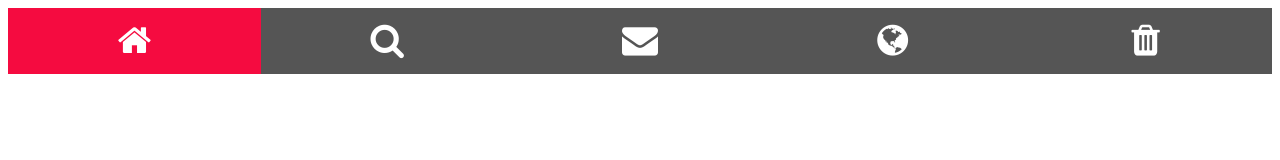
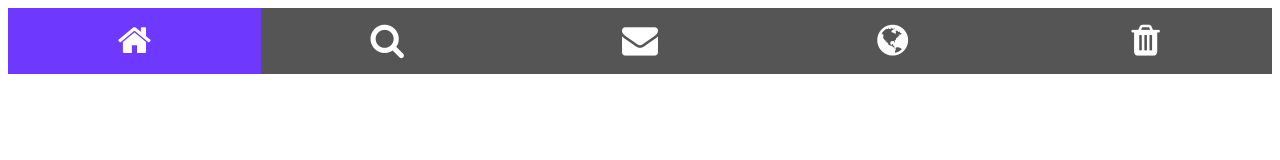
Before and after one commit to raulsr92/icon-bar-repo-prueba1, a plain HTML site: page index.html in a window 1280 px wide. Drawn offline with Linux system fonts and the light colour scheme.

Commit message:
Este es el 3° commit del proyecto

```diff
--- a/css/estilos.css
+++ b/css/estilos.css
@@ -19,5 +19,5 @@
   }
 
   .active {
-    background-color: #F50B40; /* Add an active/current color */
+    background-color: #6F38FF; /* Add an active/current color */
   }
```
